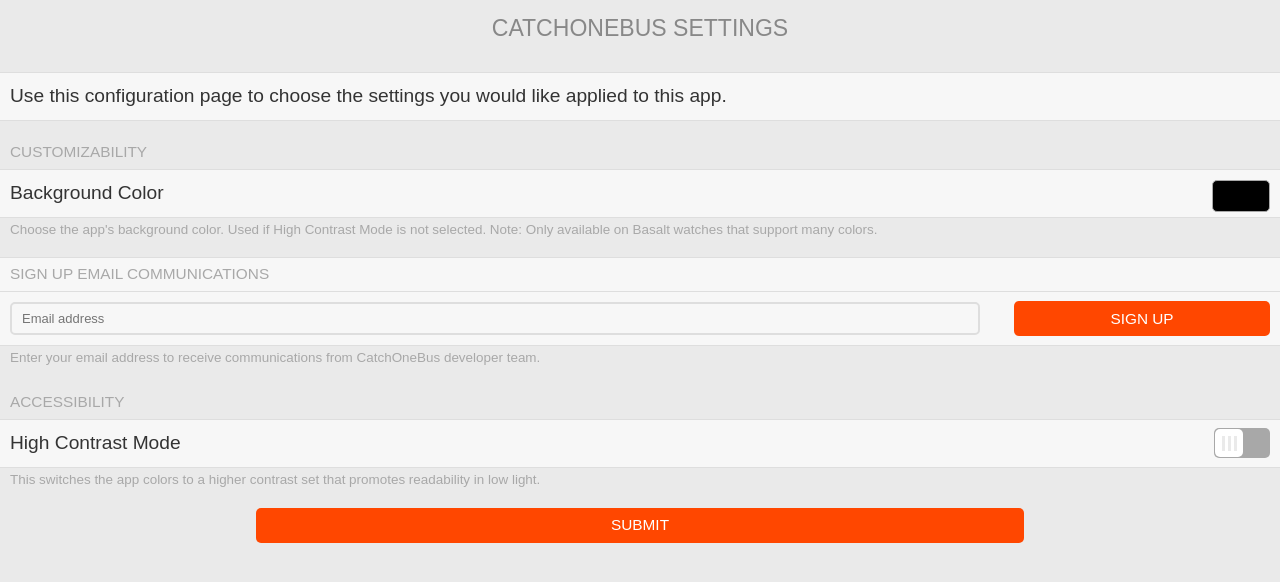
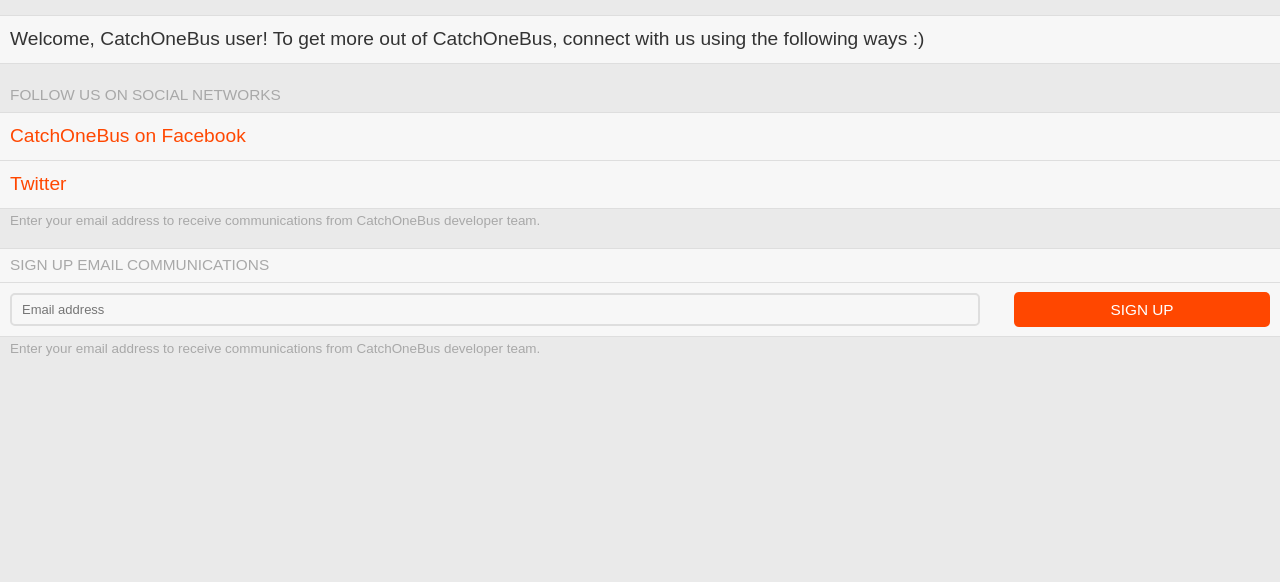
Before and after one commit to yaoyuyang/yaoyuyang.github.io, a Jekyll site: the page catchonebus/config/index.html, which Jekyll copies as it is, in a window 1280 px wide. Shown: the top 582 px of the page. Built offline with Jekyll 4.4.1, drawn with Linux system fonts in a browser that asks for light colours.

Commit message:
add facebook button

```diff
--- a/catchonebus/config/index.html
+++ b/catchonebus/config/index.html
@@ -18,26 +18,38 @@
   </head>
 
   <body>
-    <h1 class='title'>CatchOneBus Settings</h1>
+    <div id="fb-root"></div>
+    <script>(function(d, s, id) {
+      var js, fjs = d.getElementsByTagName(s)[0];
+      if (d.getElementById(id)) return;
+      js = d.createElement(s); js.id = id;
+      js.src = "//connect.facebook.net/en_US/sdk.js#xfbml=1&version=v2.5";
+      fjs.parentNode.insertBefore(js, fjs);
+    }(document, 'script', 'facebook-jssdk'));</script>
 
     <div class='item-container'>
       <div class='item-container-content'>
         <div class='item'>
-          Use this configuration page to choose the settings you would like applied to this app.
+          Welcome, CatchOneBus user! To get more out of CatchOneBus, connect with us using the following ways :)
         </div>
       </div>
     </div>
 
-    <div class='item-container'>
-      <div class='item-container-header'>Customizability</div>
-      <div class='item-container-content'>
-        <label class='item'>
-          Background Color
-          <input id='background_color_picker' type='text' class='item-color item-color-sunny' value='#000000'>
+    <div class="item-container">
+      <div class="item-container-header">Follow us on social networks</div>
+      <div class="item-container-content">
+        <label class="item">
+          <a href="https://www.facebook.com/catchonebus/">CatchOneBus on Facebook</a>
+          <!-- <input type="checkbox" class="item-checkbox" name="checkbox-1"> -->
+          <div class="fb-like" data-href="https://www.facebook.com/catchonebus/" data-layout="button" data-action="like" data-show-faces="true" data-share="true"></div>
+        </label>
+        <label class="item">
+          <a href="https://twitter.com/CatchOneBus">Twitter</a>
+          <!-- <input type="checkbox" class="item-checkbox" name="checkbox-2" checked> -->
         </label>
       </div>
       <div class='item-container-footer'>
-        Choose the app's background color. Used if High Contrast Mode is not selected. Note: Only available on Basalt watches that support many colors.
+        Enter your email address to receive communications from CatchOneBus developer team.
       </div>
     </div>
 
@@ -63,24 +75,6 @@
       </div>
     </div>
 
-    <div class='item-container'>
-      <div class='item-container-header'>Accessibility</div>
-      <div class='item-container-content'>
-        <label class='item'>
-          High Contrast Mode
-          <input id='high_contrast_checkbox' type='checkbox' class='item-toggle'>
-        </label>
-      </div>
-      <div class='item-container-footer'>
-        This switches the app colors to a higher contrast set that promotes readability in low light.
-      </div>
-    </div>
-
-    <div class='item-container'>
-      <div class='button-container'>
-        <input id='submit_button' type='button' class='item-button' value='SUBMIT'>
-      </div>
-    </div>
   </body>
 
   <!--End mc_embed_signup-->
@@ -92,23 +86,6 @@
     console.log(emailAddress.value)
     localStorage['emailAddress'] = emailAddress.value
   });
-  function getConfigData() {
-    var backgroundColorPicker = document.getElementById('background_color_picker');
-    var highContrastCheckbox = document.getElementById('high_contrast_checkbox');
-
-    var options = {
-      'background_color': backgroundColorPicker.value,
-      'high_contrast': highContrastCheckbox.checked,
-      'emailAddress': emailAddress.value
-    };
-
-    // Save for next launch
-    localStorage['background_color'] = options['background_color'];
-    localStorage['high_contrast'] = options['high_contrast'];
-
-    console.log('Got options: ' + JSON.stringify(options));
-    return options;
-  }
 
   function getQueryParam(variable, defaultValue) {
     var query = location.search.substring(1);
@@ -122,25 +99,9 @@
     return defaultValue || false;
   }
 
-  var submitButton = document.getElementById('submit_button');
-  submitButton.addEventListener('click', function() {
-    console.log('Submit');
-
-    // Set the return URL depending on the runtime environment
-    var return_to = getQueryParam('return_to', 'pebblejs://close#');
-    document.location = return_to + encodeURIComponent(JSON.stringify(getConfigData()));
-  });
-
   (function() {
-    var backgroundColorPicker = document.getElementById('background_color_picker');
-    var highContrastCheckbox = document.getElementById('high_contrast_checkbox');
     var emailAddress = document.getElementById('mce-EMAIL');
-
     // Load any previously saved configuration, if available
-    if(localStorage['high_contrast']) {
-      highContrastCheckbox.checked = JSON.parse(localStorage['high_contrast']);
-      backgroundColorPicker.value = localStorage['background_color'];
-    }
     if(localStorage['emailAddress']) {
       emailAddress.value = localStorage['emailAddress']
     }
```
